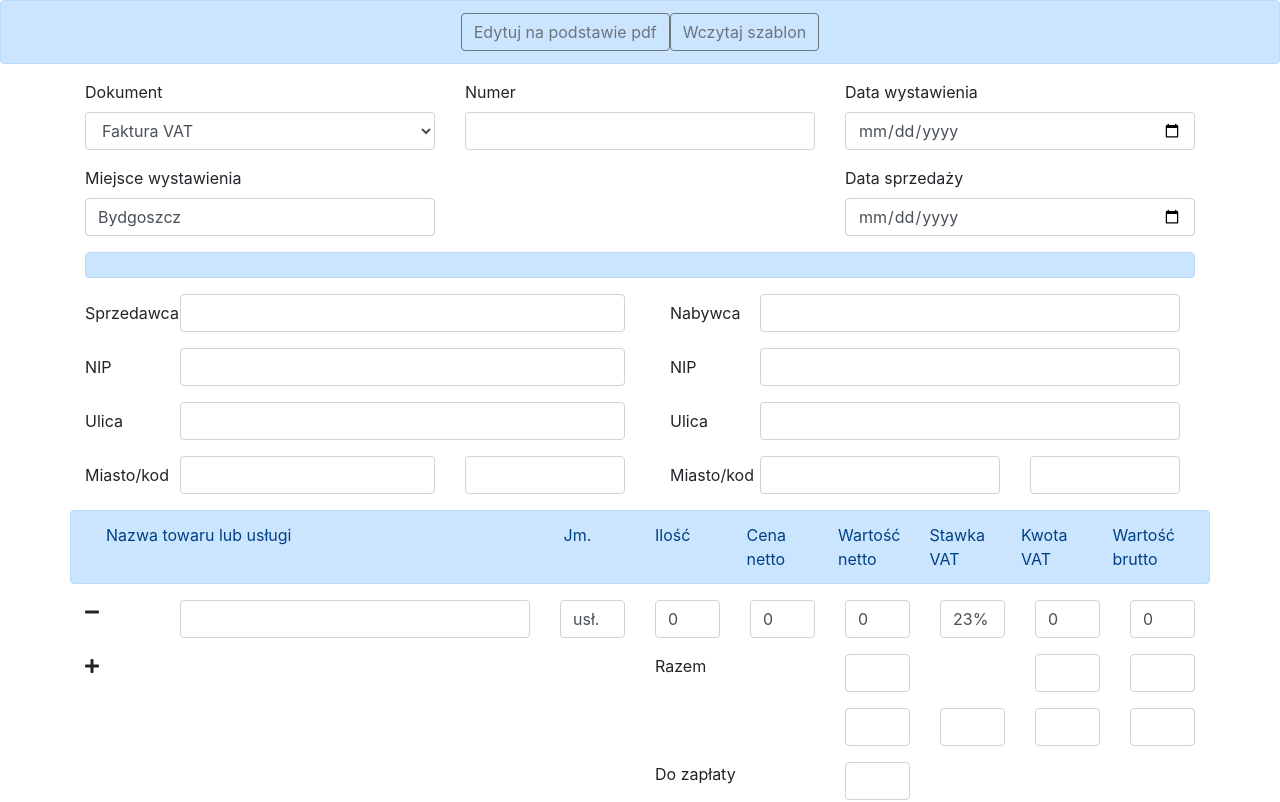
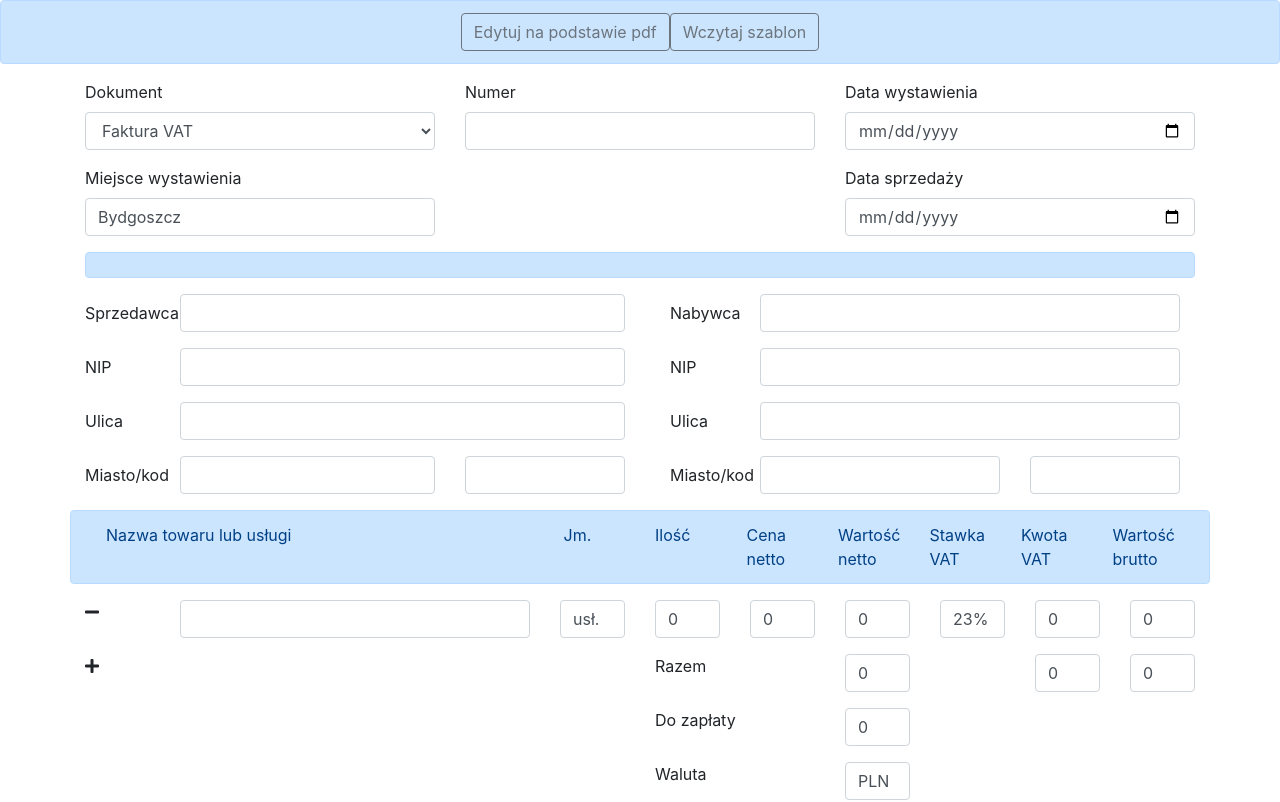
Before and after one commit to plewandowski1/invoice, an Angular app: page / in a window 1280 px wide. Shown: the top 802 px of the page. Built offline with nearby package versions, Linux system fonts and the light colour scheme.

Commit message:
connected rest of fields with model

```diff
--- a/src/app/containers/invoice-form/invoice-form.component.html
+++ b/src/app/containers/invoice-form/invoice-form.component.html
@@ -158,71 +158,49 @@
     </div>
   </div>
 
-  <div class="form-group row">
+  <div class="form-group row" formGroupName="summary">
     <div class="col-sm-6"> <i class="fas fa-plus" (click)="onServiceAdd()"></i></div>
     <div class="col-sm-2">
       Razem
     </div>
     <div class="col-sm-1">
-      <input type="text" class="form-control" id="buyer-postcode">
+      <input type="text" class="form-control" id="buyer-postcode" formControlName="nettoSummary">
     </div>
     <div class="col-sm-1">
-
     </div>
     <div class="col-sm-1">
-      <input type="text" class="form-control" id="buyer-postcode">
+      <input type="text" class="form-control" id="buyer-postcode" formControlName="vatSummary">
     </div>
     <div class="col-sm-1">
-      <input type="text" class="form-control" id="buyer-postcode">
+      <input type="text" class="form-control" id="buyer-postcode" formControlName="grossSummary">
     </div>
   </div>
 
-  <div class="form-group row">
-    <div class="col-sm-6">
-    </div>
-    <div class="col-sm-2">
-    </div>
-    <div class="col-sm-1">
-      <input type="text" class="form-control" id="buyer-postcode">
-    </div>
-    <div class="col-sm-1">
-      <input type="text" class="form-control" id="buyer-postcode">
-    </div>
-    <div class="col-sm-1">
-      <input type="text" class="form-control" id="buyer-postcode">
-    </div>
-    <div class="col-sm-1">
-      <input type="text" class="form-control" id="buyer-postcode">
-    </div>
-  </div>
 
-  <div class="form-group row">
+  <div class="form-group row" formGroupName="summary">
     <div class="col-sm-6">
     </div>
     <div class="col-sm-2">
       Do zapłaty
     </div>
     <div class="col-sm-1">
-      <input type="text" class="form-control" id="buyer-postcode">
+      <input type="text" class="form-control" id="buyer-postcode" formControlName="grossSummary">
     </div>
     <div class="col-sm-1">
-
     </div>
     <div class="col-sm-1">
-
     </div>
     <div class="col-sm-1">
-
     </div>
   </div>
-  <div class="form-group row">
+  <div class="form-group row" formGroupName="summary">
     <div class="col-sm-6">
     </div>
     <div class="col-sm-2">
       Waluta
     </div>
     <div class="col-sm-1">
-      <input type="text" class="form-control" id="buyer-postcode">
+      <input type="text" class="form-control" id="buyer-postcode" formControlName="currency">
     </div>
     <div class="col-sm-1">
 
--- a/src/app/containers/invoice-form/invoice-form.component.ts
+++ b/src/app/containers/invoice-form/invoice-form.component.ts
@@ -57,6 +57,12 @@ export class InvoiceFormComponent implements OnInit {
         grossValue: '0',
       })
     ]),
+    summary: this.fb.group({
+      nettoSummary: ['0'],
+      vatSummary: ['0'],
+      grossSummary: ['0'],
+      currency: ['PLN'],
+    }),
     status: [this.paymentStatus[1]],
     paymentMethod: [this.paymentMethods[1]],
     paymentDeadline: [''],
```
